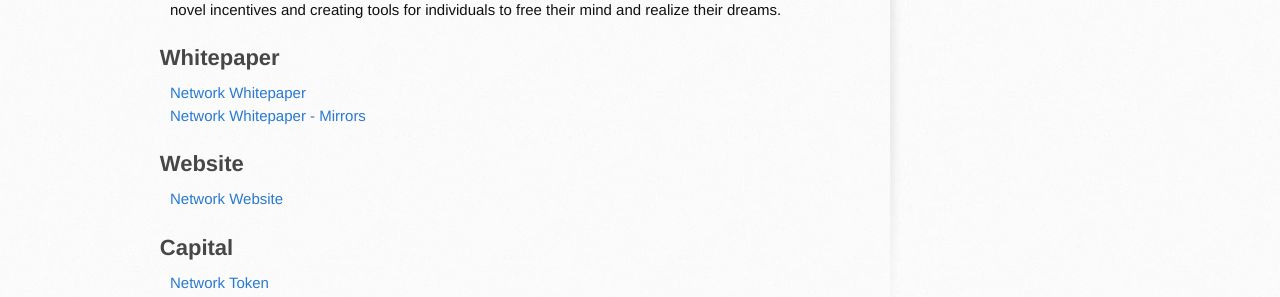
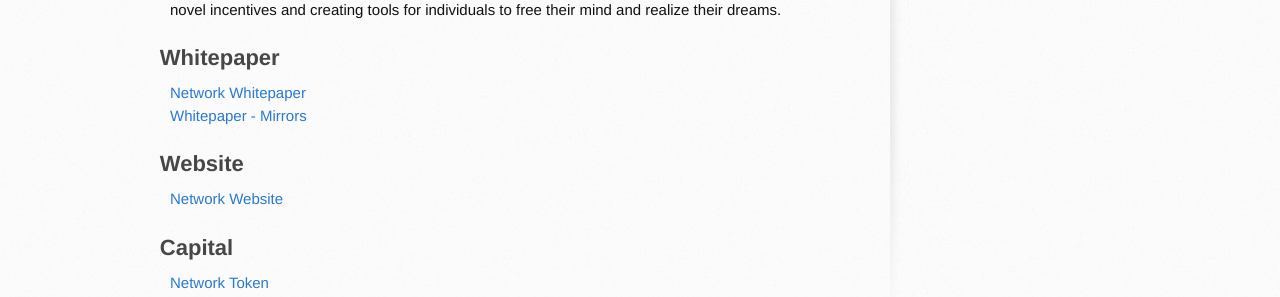
Before and after one commit to networkf/network.github.io, a Jekyll site: the page built from index.md, in a window 1280 px wide. Shown: the part 366-663 px from the top of the page. Built offline with Jekyll 4.4.1, drawn with Linux system fonts in a browser that asks for light colours; some web fonts are replaced; our own code applies the rules of GitHub Pages for plain Markdown files; the repository's description, which GitHub fills in, is left out; part of the change alters nothing that is shown.

Commit message:
Update index.md

```diff
--- a/index.md
+++ b/index.md
@@ -16,7 +16,7 @@ Network is accelerating the advent of neural interface dreams by building a neur
 ## Whitepaper
 <a href="https://network.foundation/network.pdf" target="_blank">Network Whitepaper</a>
 <br>
-<a href="https://network.com.de/d/21" target="_blank">Network Whitepaper - Mirrors</a>
+<a href="https://network.com.de/d/21" target="_blank">Whitepaper - Mirrors</a>
 
 ## Website
 <a href="https://network.Fund" target="_blank">Network Website</a>
@@ -29,7 +29,7 @@ Network is accelerating the advent of neural interface dreams by building a neur
 <a href="https://app.skiff.com/docs/695b2531-2143-455c-871a-c7e53ec36995#sl6KBBJ0MLiWsZyIfxY0fvfsR+vKSlHPQ+vuhPkin0E=" target="_blank">Proof of Network</a>
 
 ## Community
-<a href="https://t.me/+TU1rMRNZ1MIYLxBF" target="_blank">Network Telegram</a>
+<a href="https://t.me/networkfund" target="_blank">Network Telegram</a>
 <br>
 <a href="https://discord.gg/sCtK6YK" target="_blank">Network Discord</a>
 <br>
@@ -62,7 +62,7 @@ Network is accelerating the advent of neural interface dreams by building a neur
 <a href="https://youtu.be/YKKXm36hsSk" target="_blank">Network Pitch Video</a>
 
 ## Research
-<a href="https://network.com.de" target="_blank">Network Research</a>
+<a href="https://www.network.com.de" target="_blank">Network Research</a>
 
 ## Development
 <a href="https://networkfund.notion.site/networkfund/roadmap-00c0948c1a3e4fd0b2f6510b5d410ac8" target="_blank">Network Roadmap</a>
```
